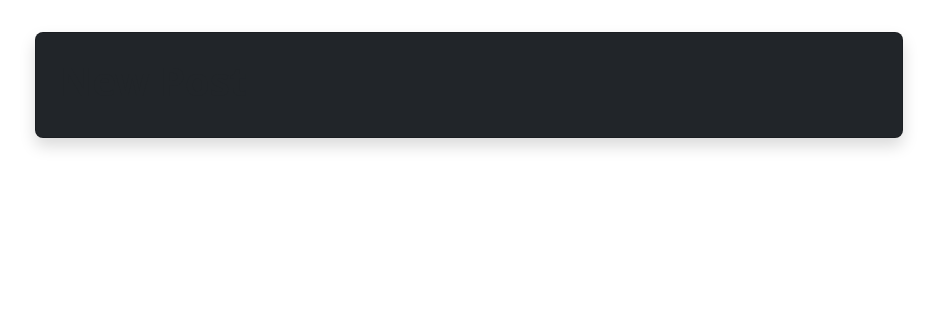
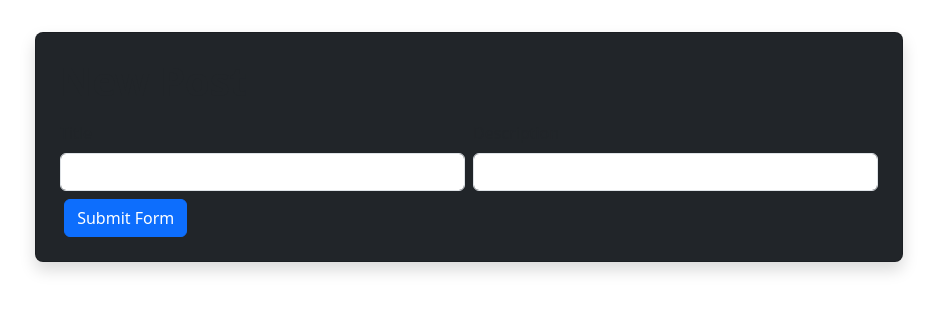
Before and after one commit to AinzuOnDaGit/Framework_assignment2, a Flask app: template templates/addPost.html in a window 1280 px wide. Shown: the part 56-368 px from the top of the page, without its empty margins (171-1108 px from the left). Run offline with Flask 3, Linux system fonts and the light colour scheme; the template is opened without the code that fills it, so the values that code supplies are empty.

Commit message:
form creation for adding posts

```diff
--- a/templates/addPost.html
+++ b/templates/addPost.html
@@ -5,5 +5,20 @@
 <h1 class="mb-3"><b> New Post </b></h1>
 
 <form action="{{ url_for('add_post') }}" method="POST" class="row g-2 needs-validation" novalidate>
+    <div class ="col-md-6">
+        <label for="titleValidation" class="form-label"> Title</label>
+        <input type="text" class="form-control" id="titleValidation" name="title" aria-describedby="titleHelp" required>
+        <div id="titleHelp" class="invalid-feedback"> Please input a Title </div>
+    </div>
+    <div class="col-md-6">
+        <label for="descriptionValidation" class="form-label"> Description</label>
+        <input type="text" class="form-control" id="descriptionValidation" name="description" aria-describedby="descriptionHelp" required>
+        <div id="descriptionHelp" class="invalid-feedback"> Please input a Description </div>
+    </div>
+    <div class="col-md-12">
+        <label for="submit" class="form-label"></label>
+        <button class="btn btn-primary" type="submit"> Submit Form </button>
+    </div>
+    </form>
 
 {% endblock %}
```
